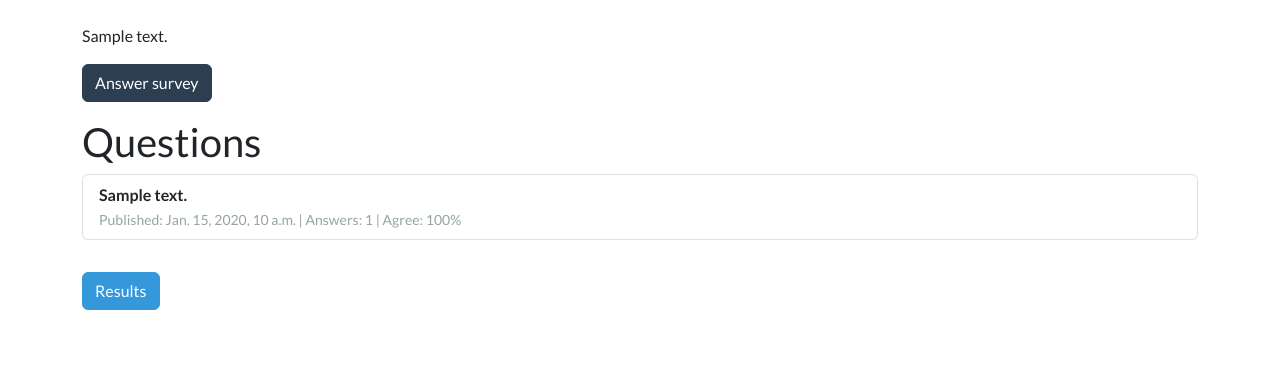
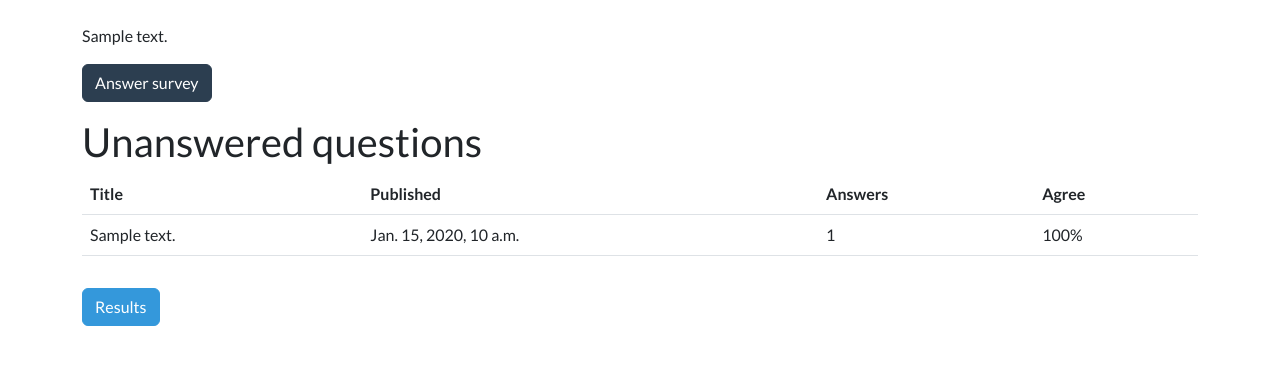
Before and after one commit to Wikimedia-Suomi/wikikysely, a Django app: page /en/ in a window 1280 px wide. Shown: the part 72-437 px from the top of the page. Run offline with Django 4.2, Linux system fonts and the light colour scheme; tables that the repository leaves empty hold one stand-in row (values such as "Sample post"); some libraries are stand-ins or nearby versions.

Commit message:
fix to list

```diff
--- a/templates/survey/survey_detail.html
+++ b/templates/survey/survey_detail.html
@@ -36,10 +36,11 @@
         <a href="?login_required=1" class="btn btn-primary">{% translate 'Answer survey' %}</a>
     {% endif %}
 {% endif %}
-{% if request.user.is_authenticated %}
-    {# Edit survey button moved next to the Results button at the bottom #}
     {% if unanswered_questions %}
-      <h2 class="mt-3">{% translate 'Unanswered questions' %}</h2>
+        <h2 class="mt-3">{% translate 'Unanswered questions' %}</h2>
+    {% else %}
+        <h2 class="mt-3">{% translate 'Questions' %}</h2>
+    {% endif %}
       <table class="table mb-3">
         <thead>
           <tr>
@@ -52,7 +53,11 @@
         <tbody>
         {% for q in unanswered_questions %}
           <tr>
+{% if request.user.is_authenticated %}
             <td><a href="{% url 'survey:answer_question' q.pk %}">{{ q.text }}</a></td>
+{% else %}
+            <td>{{ q.text }}</td>
+{% endif %}
             <td>{{ q.created_at }}</td>
             <td>{{ q.total_answers }}</td>
             <td>{% widthratio q.yes_count q.total_answers 100 %}%</td>
@@ -60,22 +65,6 @@
         {% endfor %}
         </tbody>
       </table>
-    {% endif %}
-{% else %}
-  <h2 class="mt-3">{% translate 'Questions' %}</h2>
-  <ul class="list-group mb-3">
-    {% for q in questions %}
-    <li class="list-group-item">
-      <div><strong>{{ q.text }}</strong></div>
-      <small class="text-muted">
-        {% translate 'Published' %}: {{ q.created_at }} |
-        {% translate 'Answers' %}: {{ q.total_answers }} |
-        {% translate 'Agree' %}: {% widthratio q.yes_count q.total_answers 100 %}%
-      </small>
-    </li>
-    {% endfor %}
-  </ul>
-{% endif %}
 {% if user_answers %}
 <h2 class="mt-4">{% translate 'My answers' %}</h2>
 <table class="table">
```
